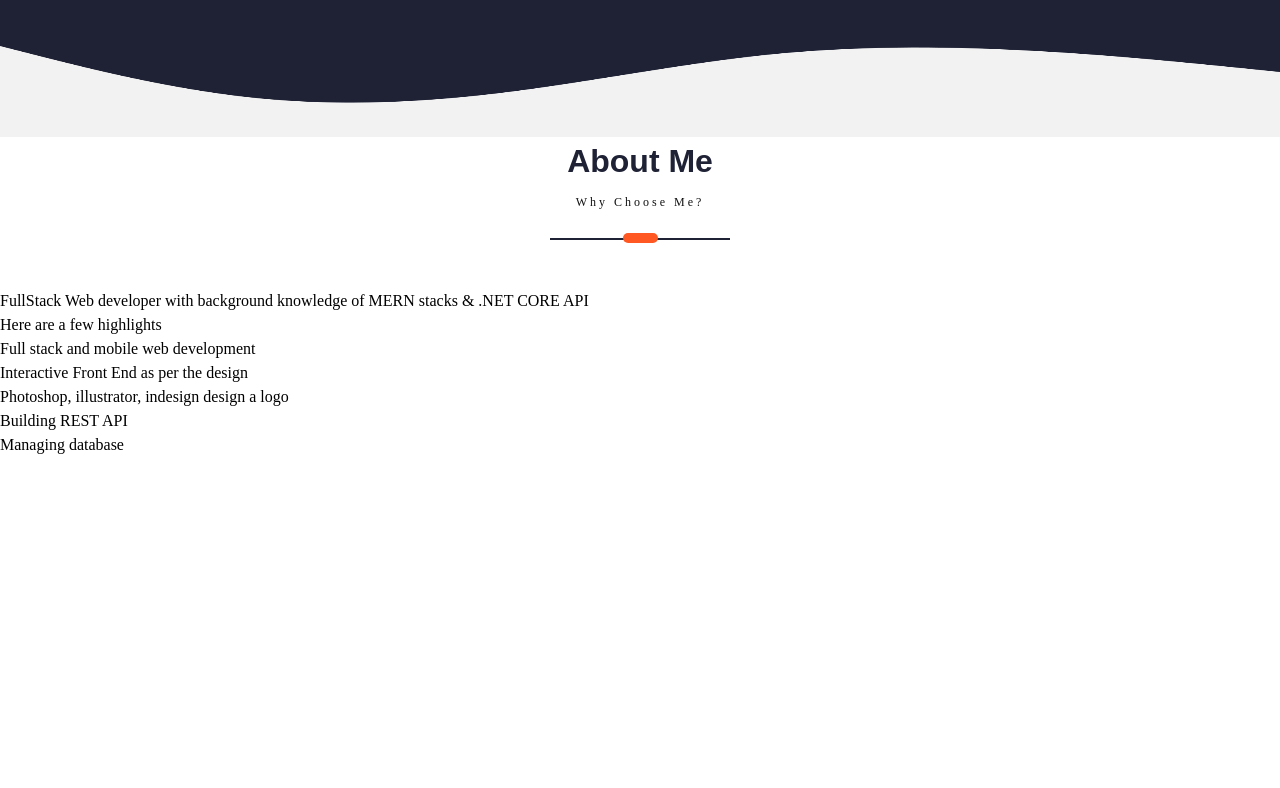
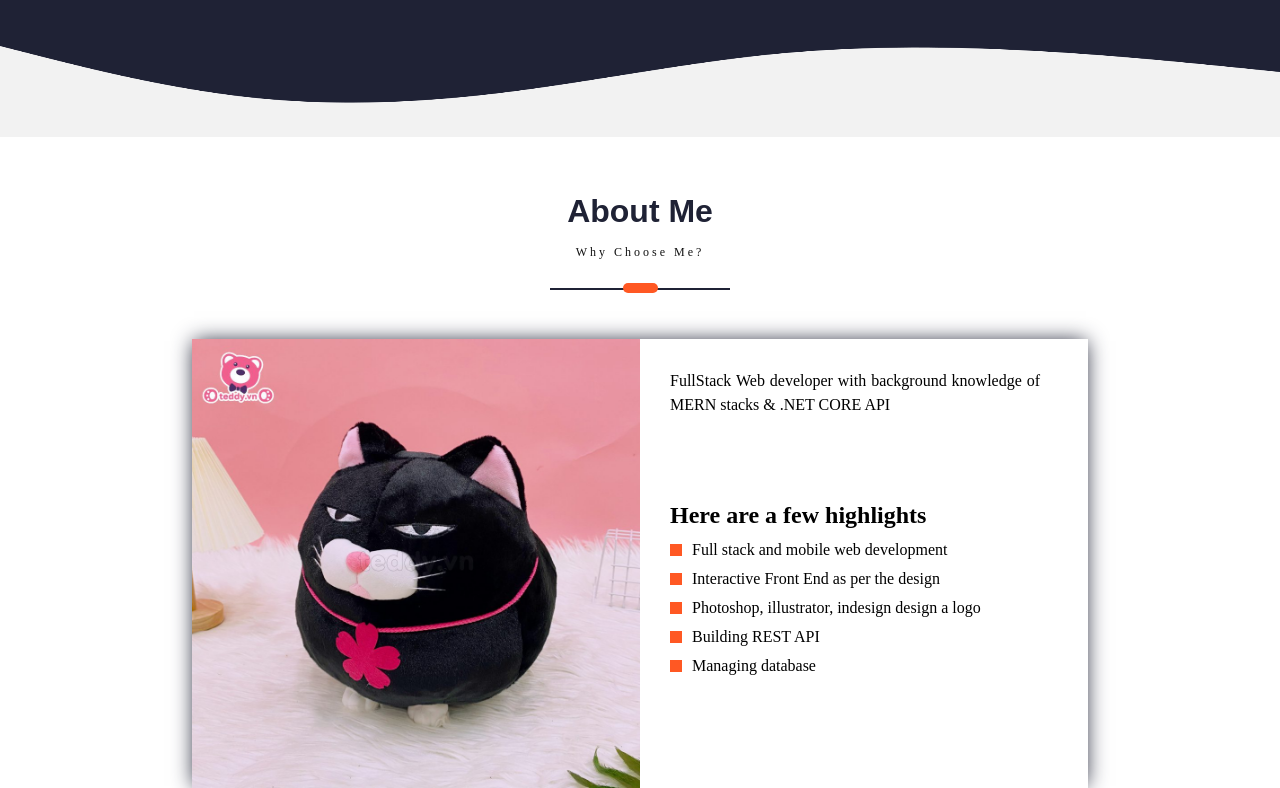
Before and after one commit to begasic2001/Portfolio, a Next.js app: page / in a window 1280 px wide. Shown: the part 533-1321 px from the top of the page. Before the commit the page ends 990 px from the top, so only its background shows below. Built offline with nearby package versions, Linux system fonts and the light colour scheme.

Commit message:
Style AboutMe

```diff
--- a/app/components/About/About.tsx
+++ b/app/components/About/About.tsx
@@ -27,7 +27,6 @@ const renderHighlight = () => {
 };
 
 const About = () => {
-  // {`${AboutStyles.About__Container} ${AboutStyles.About__ScreenContainer} {`${AboutStyles.About__Parents}`}
   return (
     <div
       className={`${AboutStyles.About__Container} ${AboutStyles.About__ScreenContainer}`}
@@ -35,18 +34,18 @@ const About = () => {
       <div className={`${AboutStyles.About__Parents}`}>
         <ScreenHeading title="About Me" subHeading="Why Choose Me?" />
         <div className={`${AboutStyles.About__Card}`}>
-          <div className={`${AboutStyles.About__Profile}`}></div>
-          <div className={`${AboutStyles.About__Details}`}>
-            <span className={`${AboutStyles.About__Description}`}>
+          <div className={`${AboutStyles.About__CardProfile}`}></div>
+          <div className={`${AboutStyles.About__CardDetails}`}>
+            <span className={`${AboutStyles.About__CardDescription}`}>
               {SCREEN_ABOUT.description}
             </span>
-            <div className={`${AboutStyles.About__Highlights}`}>
-              <div className={`${AboutStyles.About__HighlightHeading}`}>
+            <div className={`${AboutStyles.About__CardHighlights}`}>
+              <div className={`${AboutStyles.About__CardHighlightsHeading}`}>
                 <span>{SCREEN_ABOUT.hightlights.heading}</span>
               </div>
               {renderHighlight()}
             </div>
-            <div className={`${AboutStyles.About__Options}`}>
+            <div className={`${AboutStyles.About__CardOptions}`}>
               {/* <button className={`${StyleProfile.Home__ProfileBtnPrimary}`}>
                 {""}
                 Hire Me{" "}
--- a/app/styles/About/About.module.scss
+++ b/app/styles/About/About.module.scss
@@ -1,3 +1,59 @@
-.HeadingContainer{
+.About {
+  &__Container {
+    display: flex;
+    align-items: center;
+    justify-content: center;
+    flex-direction: column;
+    margin: 50px 0 0 0;
+  }
 
+  &__Parents {
+    max-width: 1000px;
+    width: 70%;
+  }
+
+  &__Card {
+    display: flex;
+    width: 100%;
+    box-shadow: 0 0px 20px -2px #1f2235;
+    &Profile {
+      width: 50%;
+      background: url("/bg-4.jpg") no-repeat center;
+      background-size: cover;
+    }
+    &Details {
+      width: 48%;
+      text-align: justify;
+      padding: 30px;
+    }
+    &Description {
+      font-size: 16px;
+    }
+    &Highlights {
+      margin: 80px 0;
+      &Heading {
+        font-family: "Roboto bold";
+        font-weight: bold;
+        font-style: normal;
+        font-size: 24px;
+        margin: 0 0 5px 0;
+      }
+    }
+    &Options{
+      margin: 0 0 0 30px;
+    }
+  }
 }
+
+.Highlight {
+  display: flex;
+  align-items: center;
+  margin: 5px 0;
+  font-size: 16px;
+  &__Blob {
+    height: 12px;
+    width: 12px;
+    margin: 0 10px 0 0;
+    background-color: #ff5823;
+  }
+}
```
